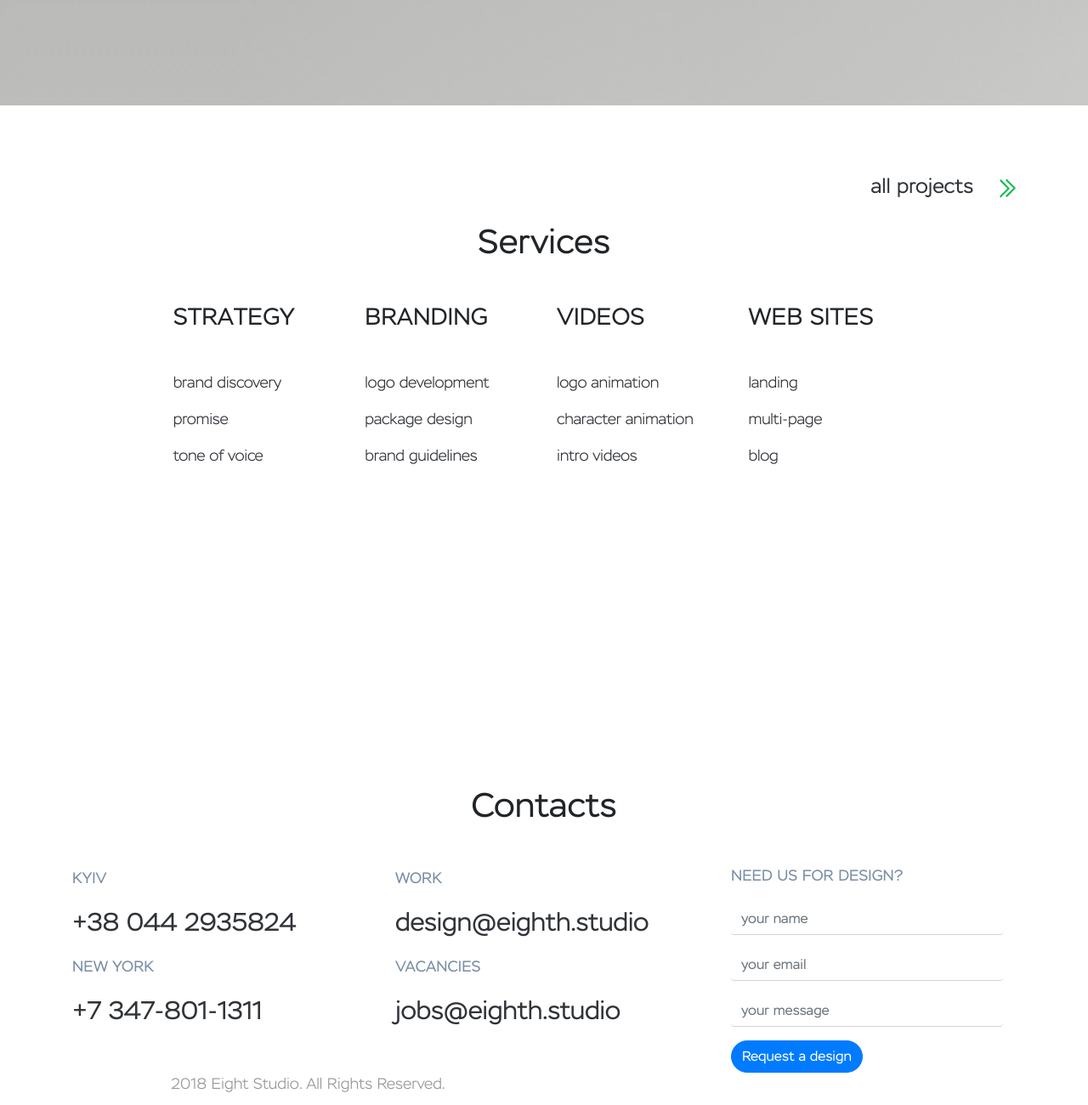
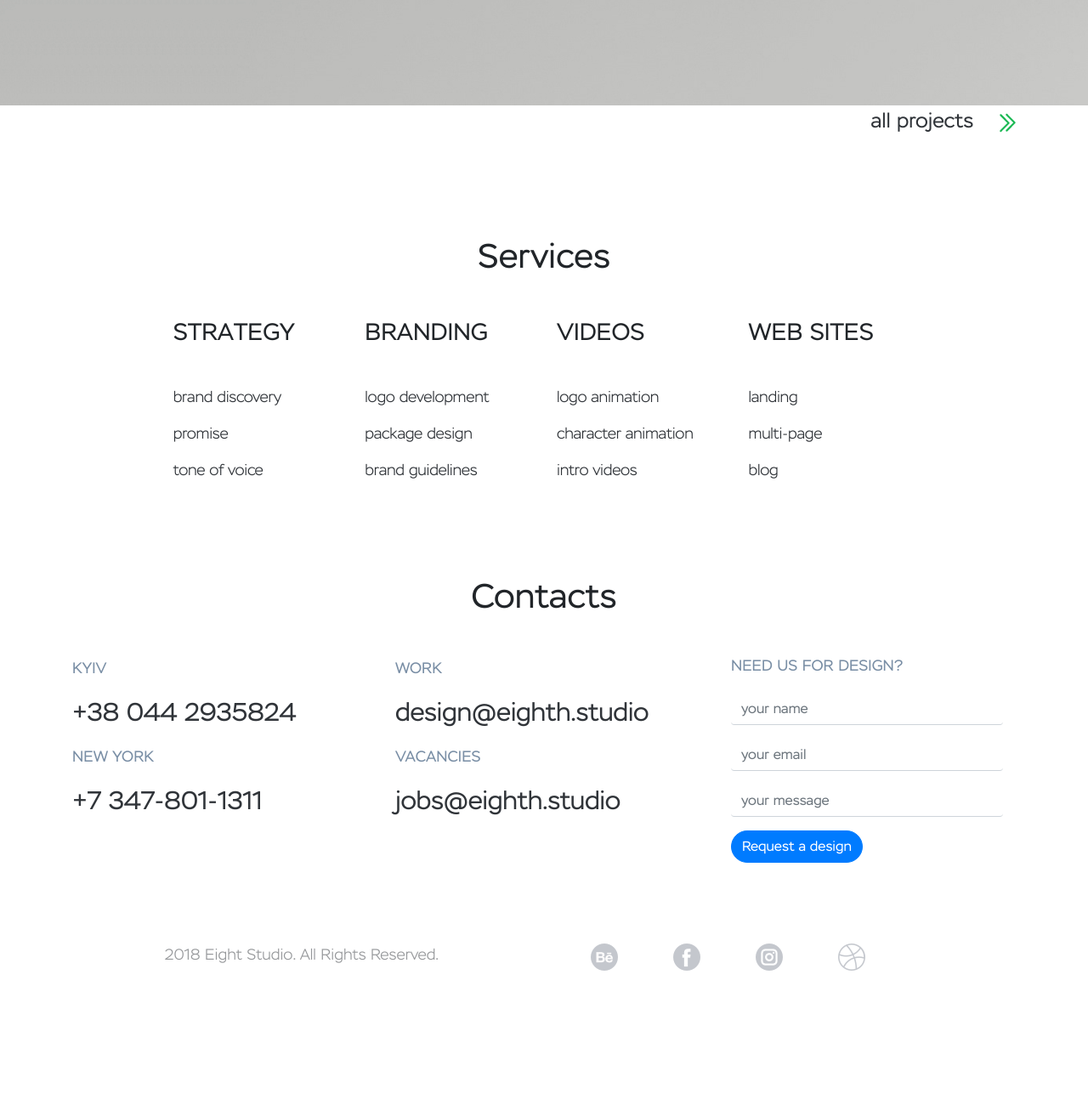
Before and after one commit to curselolz/eighthstudio, a website built with webpack: page build/page.html in a window 1280 px wide. Shown: the part 3140-4440 px from the top of the page at 85% size. After the commit the page ends 4298 px from the top, so only its background shows below. Built offline with nearby package versions, Linux system fonts and the light colour scheme.

Commit message:
fix padding

```diff
--- a/build/page.html
+++ b/build/page.html
@@ -98,7 +98,7 @@
           </div>
         </div>
       </section>
-      <section class="background services padding-block">
+      <section class="background services">
         <div class="content-wrapper h-auto ">
           <div class="container">
             <div class="row">
@@ -109,7 +109,7 @@
             </div>
           </div>
         </div>
-        <div class="content-wrapper center-wrapper">
+        <div class="content-wrapper center-wrapper mt-3">
           <div class="content-inner">
             <div class="container">
               <div class="row mt-1">
@@ -145,7 +145,7 @@
           </div>
         </div>
       </section>
-      <section class="services">
+      <section class="services mt-3">
         <div class="content-wrapper center-wrapper parent-footer">
           <div class="container">
             <div class="row">
@@ -193,11 +193,10 @@
                   </div>
                 </div>
               </div>
-              <div class="col-12">
-                <div class="col-6">
+              <div class="col-6 mt-3">
                 <p class="footer-text text-center"> 2018 Eight Studio. All Rights Reserved. </p>
               </div>
-                <div class="col-6">
+              <div class="col-6 mt-3">
                 <ul class="social-list">
                   <li class="list-item-social">
                     <a href="https://www.behance.net/eighthstudio">
@@ -220,7 +219,6 @@
                     </a>
                   </li>
                 </ul>
-                </div>
               </div>
             </div>
           </div>
```
Lines whose indentation alone changed are shown as unchanged.
